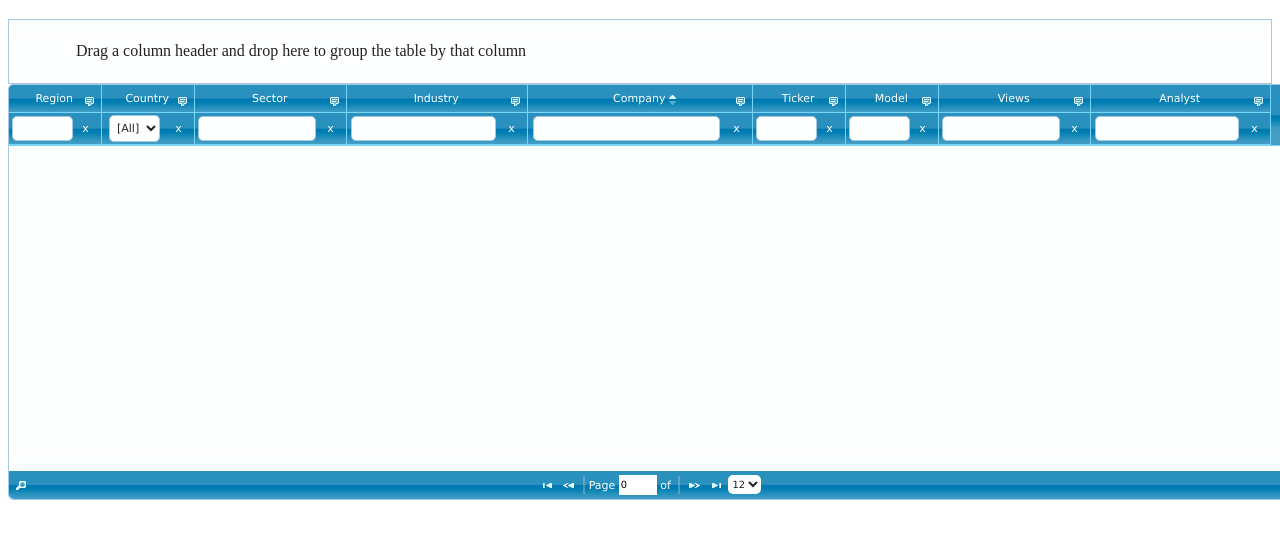
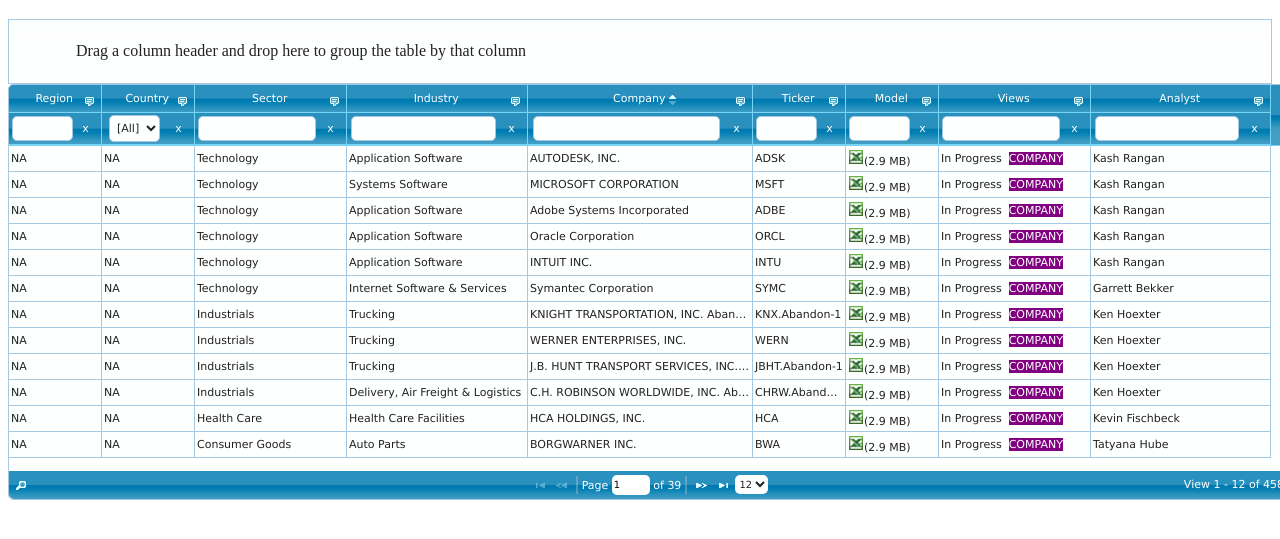
Before and after one commit to ashimmishra/ashimmishra.github.io, a plain HTML site: page jqGridEx/grid.html in a window 1280 px wide. Shown: the part 63-602 px from the top of the page. Drawn offline with Linux system fonts and the light colour scheme; no server answers.

Commit message:
corrected the data json path

```diff
--- a/jqGridEx/grid.html
+++ b/jqGridEx/grid.html
@@ -60,7 +60,7 @@
 $(document).ready(function () {
 	var filter;
 	$("#" + gridId).jqGrid({
-		url: '/jqGrid/data.json',
+		url: '/jqGridEx/data.json',
 		mtype: "GET",
 		datatype: "json",
 		colNames:['Region','Country', 'Sector', 'Industry','Company','Ticker','Model','Views','Analyst'],
```
